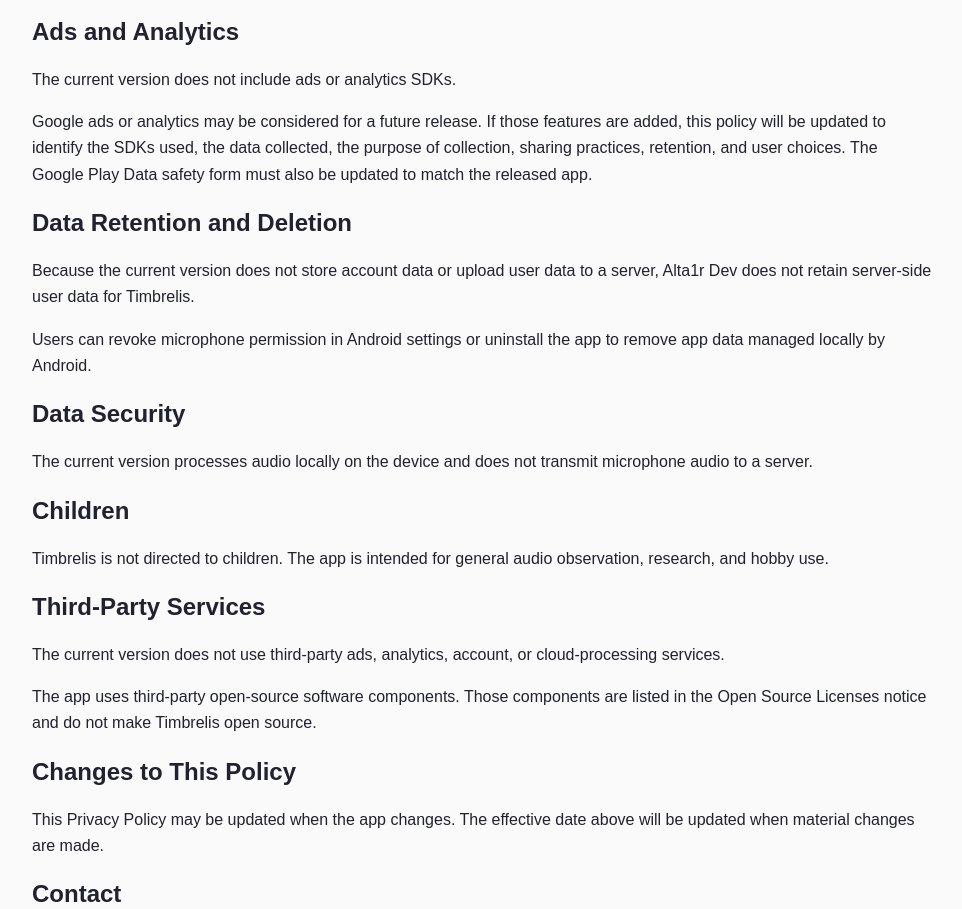
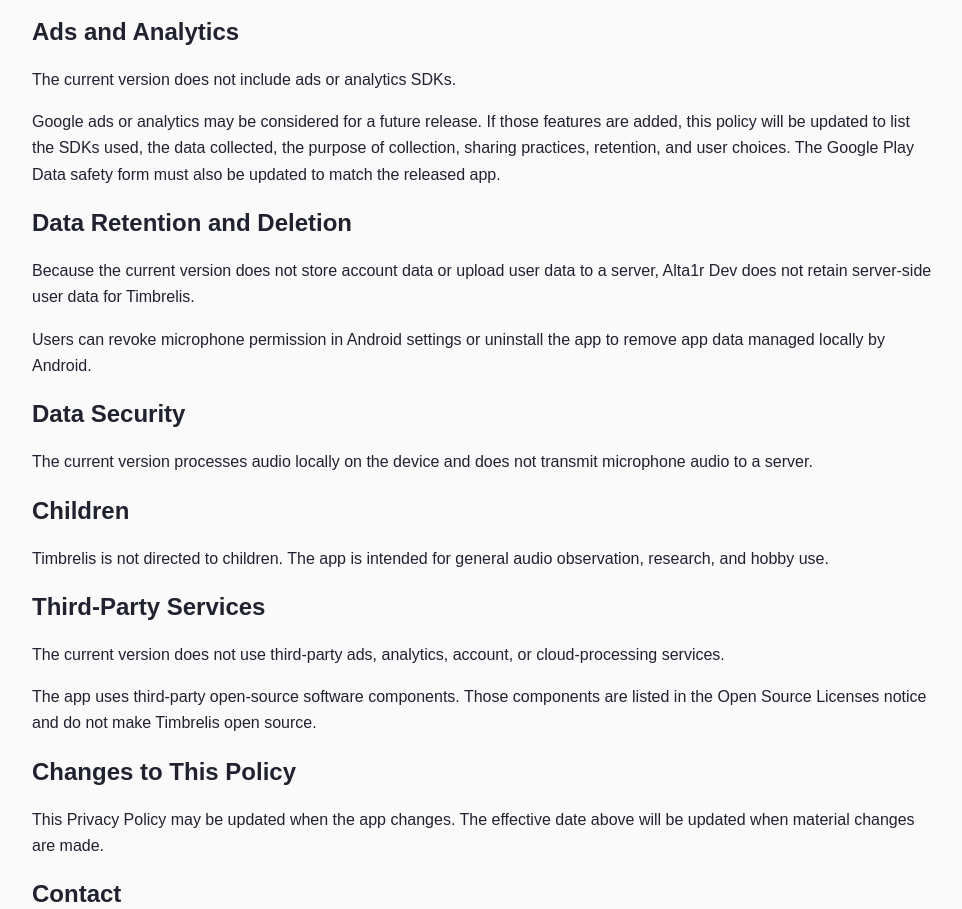
Before and after one commit to nauvalwidiatma/timbrelis, a plain HTML site: page privacy/index.html in a window 1280 px wide. Shown: the part 1003-1912 px from the top of the page, without its empty margins (158-1120 px from the left). Drawn offline with Linux system fonts and the light colour scheme.

Commit message:
Neutralize privacy policy SDK wording

```diff
--- a/privacy/index.html
+++ b/privacy/index.html
@@ -36,7 +36,7 @@
 
   <h2>Ads and Analytics</h2>
   <p>The current version does not include ads or analytics SDKs.</p>
-  <p>Google ads or analytics may be considered for a future release. If those features are added, this policy will be updated to identify the SDKs used, the data collected, the purpose of collection, sharing practices, retention, and user choices. The Google Play Data safety form must also be updated to match the released app.</p>
+  <p>Google ads or analytics may be considered for a future release. If those features are added, this policy will be updated to list the SDKs used, the data collected, the purpose of collection, sharing practices, retention, and user choices. The Google Play Data safety form must also be updated to match the released app.</p>
 
   <h2>Data Retention and Deletion</h2>
   <p>Because the current version does not store account data or upload user data to a server, Alta1r Dev does not retain server-side user data for Timbrelis.</p>
```
